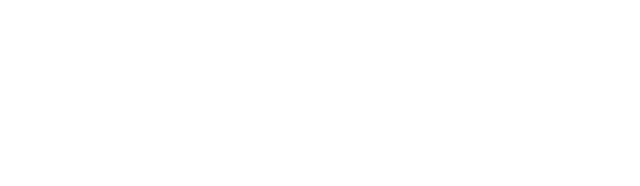
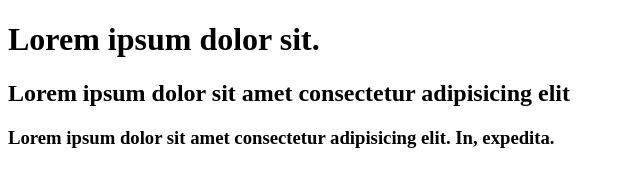
Before and after one commit to epshita-shima/my-first-repo, a plain HTML site: page index.html in a window 1280 px wide. Shown: the whole page, without its empty margins (0-640 px from the left). Drawn offline with Linux system fonts and the light colour scheme.

Commit message:
added header

```diff
--- a/index.html
+++ b/index.html
@@ -7,6 +7,9 @@
     <title>My First Repo</title>
 </head>
 <body>
+    <h1>Lorem ipsum dolor sit.</h1>
+    <h2>Lorem ipsum dolor sit amet consectetur adipisicing elit</h2>
+    <h3>Lorem ipsum dolor sit amet consectetur adipisicing elit. In, expedita.</h3>
 
 </body>
 </html>
```
